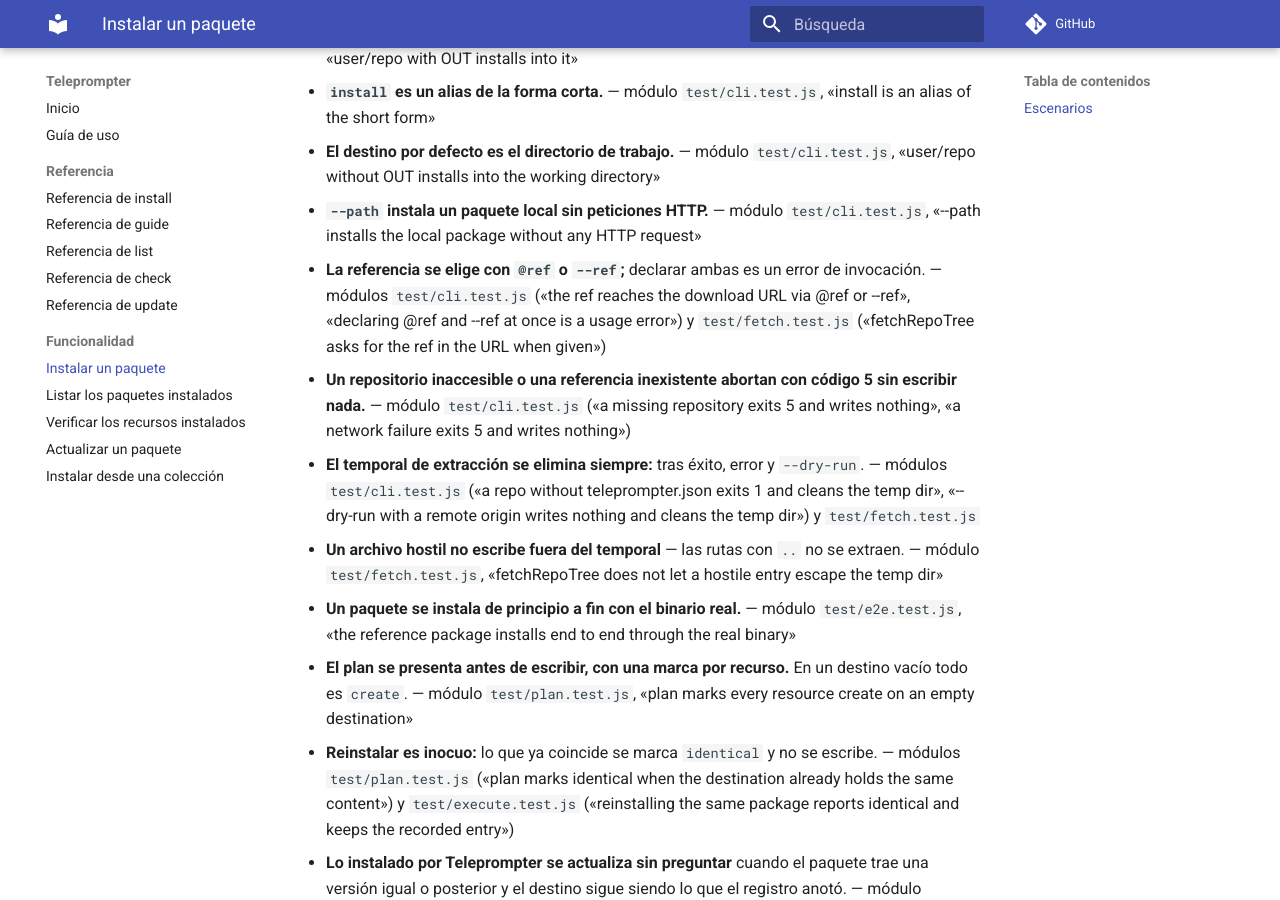
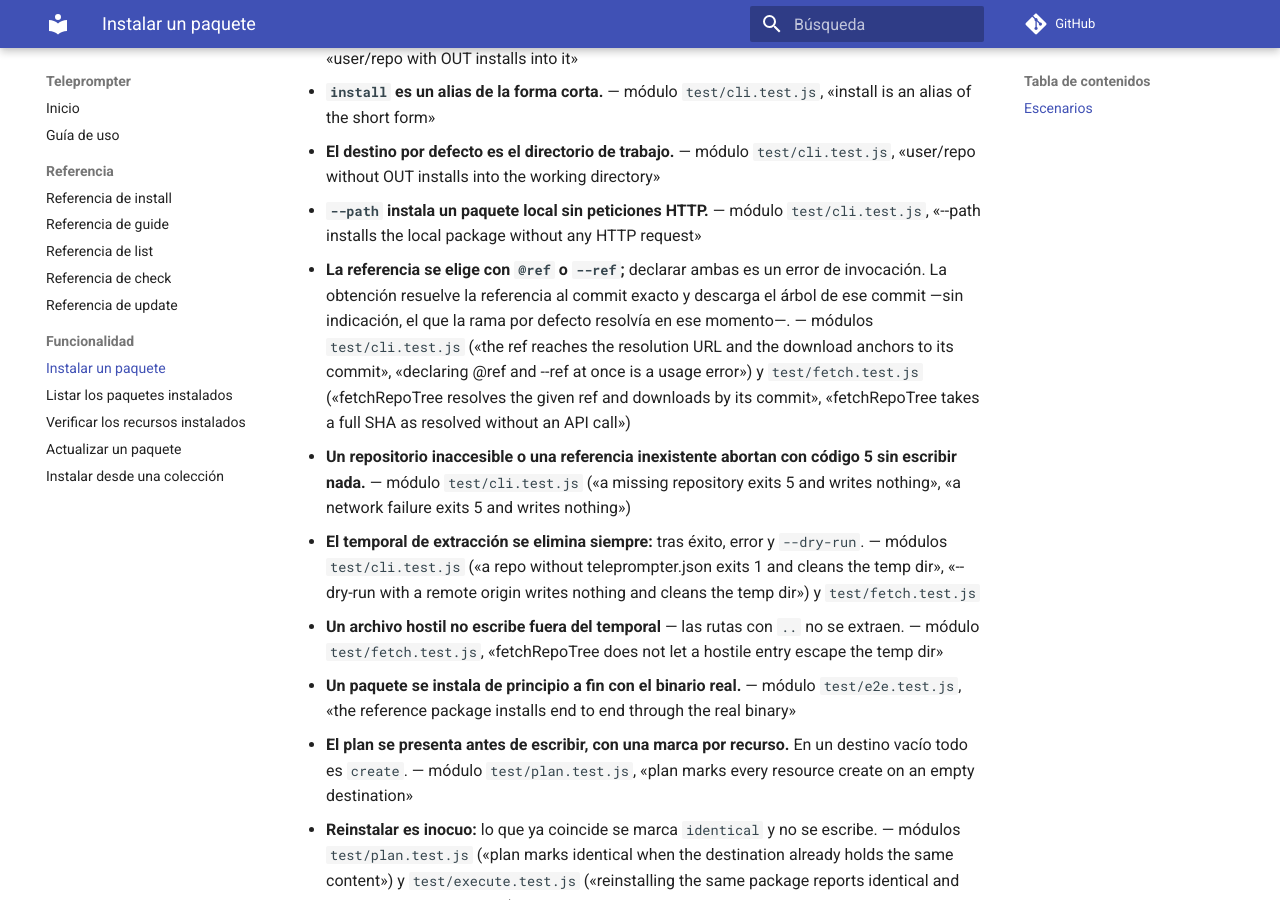
Before and after one commit to nucleoabierto/teleprompter, an MkDocs documentation site: the page built from manual/001-instalar-un-paquete.md, in a window 1280 px wide and 900 px high, scrolled down 404 px. Built offline with MkDocs 1.6.1 and Material for MkDocs 9.7.7, drawn with Linux system fonts in a browser that asks for light colours; comment, search, counter and statistics services are not loaded.

Commit message:
docs: cierra la tarea 037 con sus sensores
El cierre registra la tarea completada y refleja lo que el diff
cambió: el dominio de instalación gana el concepto de commit
resuelto, la documentación de producto repara las anclas a los
tests renombrados y describe la resolución, el changelog anota
el cambio observable de la épica 007 y el roadmap pasa la línea
a en curso.

```diff
--- a/manual/001-instalar-un-paquete.md
+++ b/manual/001-instalar-un-paquete.md
@@ -24,10 +24,14 @@ mecánica detallada, en la [referencia](referencia-install.md).
   `test/cli.test.js`, «--path installs the local package without any
   HTTP request»
 - **La referencia se elige con `@ref` o `--ref`;** declarar ambas es un
-  error de invocación. — módulos `test/cli.test.js` («the ref reaches
-  the download URL via @ref or --ref», «declaring @ref and --ref at
-  once is a usage error») y `test/fetch.test.js` («fetchRepoTree asks
-  for the ref in the URL when given»)
+  error de invocación. La obtención resuelve la referencia al commit
+  exacto y descarga el árbol de ese commit —sin indicación, el que la
+  rama por defecto resolvía en ese momento—. — módulos
+  `test/cli.test.js` («the ref reaches the resolution URL and the
+  download anchors to its commit», «declaring @ref and --ref at once
+  is a usage error») y `test/fetch.test.js` («fetchRepoTree resolves
+  the given ref and downloads by its commit», «fetchRepoTree takes a
+  full SHA as resolved without an API call»)
 - **Un repositorio inaccesible o una referencia inexistente abortan
   con código 5 sin escribir nada.** — módulo `test/cli.test.js` («a
   missing repository exits 5 and writes nothing», «a network failure
```
Also changed, not shown: CHANGELOG.md (+4 -0 lines), ROADMAP.md (+1 -1 lines), TODO.md (+1 -1 lines), docs/domains/002-instalacion.md (+11 -3 lines), docs/tasks/037-resolver-el-commit-en-la-obtencion.md (+3 -3 lines), manual/referencia-install.md (+4 -3 lines).
